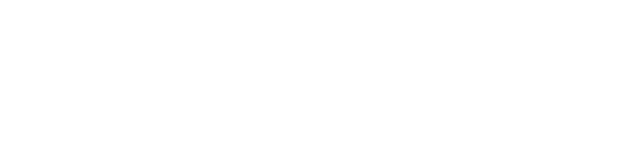
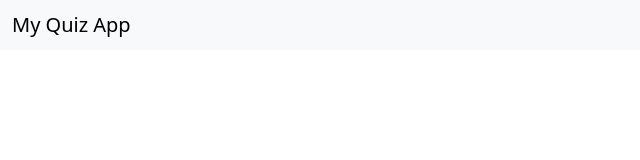
Before and after one commit to stevefloba/QuizApp, a plain HTML site: page index.html in a window 1280 px wide. Shown: the whole page, without its empty margins (0-640 px from the left). Drawn offline with nearby package versions, Linux system fonts and the light colour scheme.

Commit message:
bootstrap added

```diff
--- a/index.html
+++ b/index.html
@@ -7,8 +7,19 @@
 
     <link rel="stylesheet" href="style.css">
     <script src="script.js"></script>
+
+    <!-- Bootstrap files -->
+<link href="https://cdn.jsdelivr.net/npm/bootstrap@5.3.8/dist/css/bootstrap.min.css" rel="stylesheet" integrity="sha384-sRIl4kxILFvY47J16cr9ZwB07vP4J8+LH7qKQnuqkuIAvNWLzeN8tE5YBujZqJLB" crossorigin="anonymous">
+<script src="https://cdn.jsdelivr.net/npm/bootstrap@5.3.8/dist/js/bootstrap.bundle.min.js" integrity="sha384-FKyoEForCGlyvwx9Hj09JcYn3nv7wiPVlz7YYwJrWVcXK/BmnVDxM+D2scQbITxI" crossorigin="anonymous"></script>
+
 </head>
 <body>
 
+    <nav class="navbar bg-body-tertiary">
+  <div class="container-fluid">
+    <span class="navbar-brand mb-0 h1">My Quiz App</span>
+  </div>
+</nav>
+
 </body>
 </html>
```
